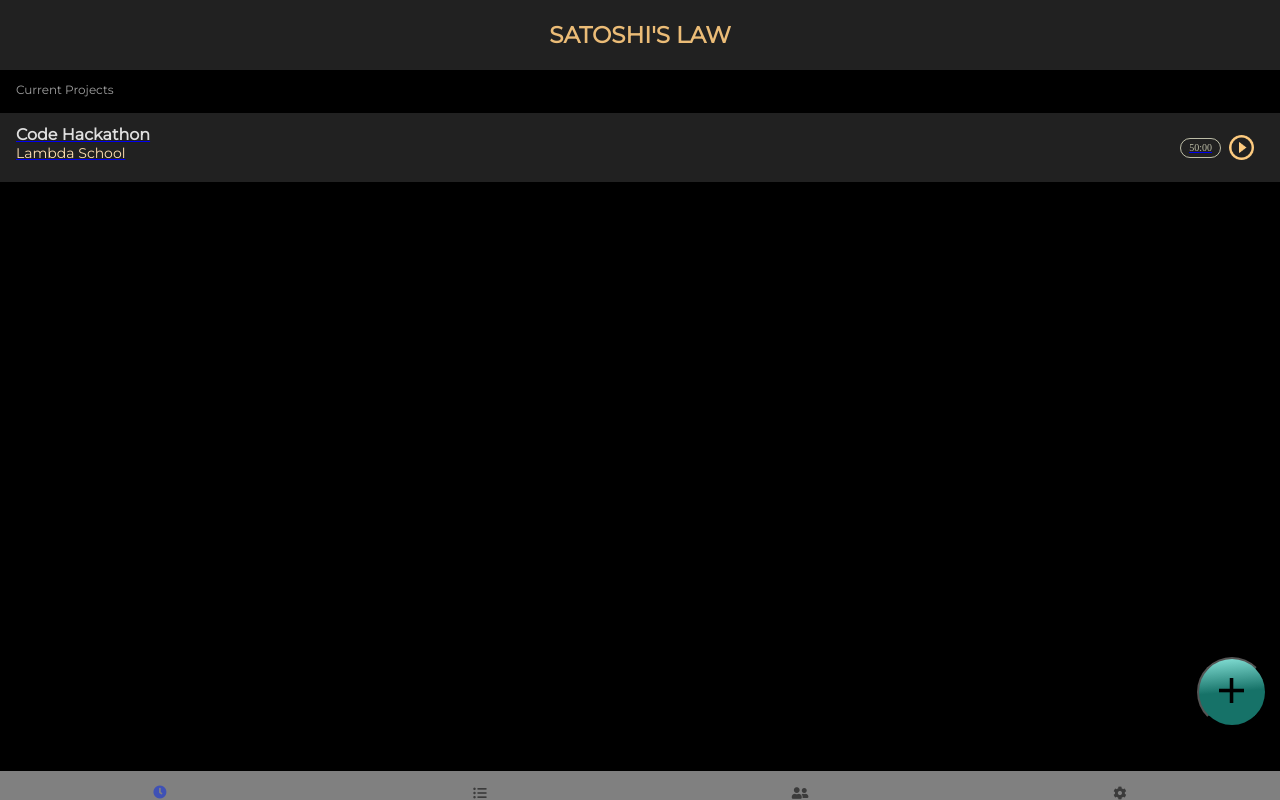
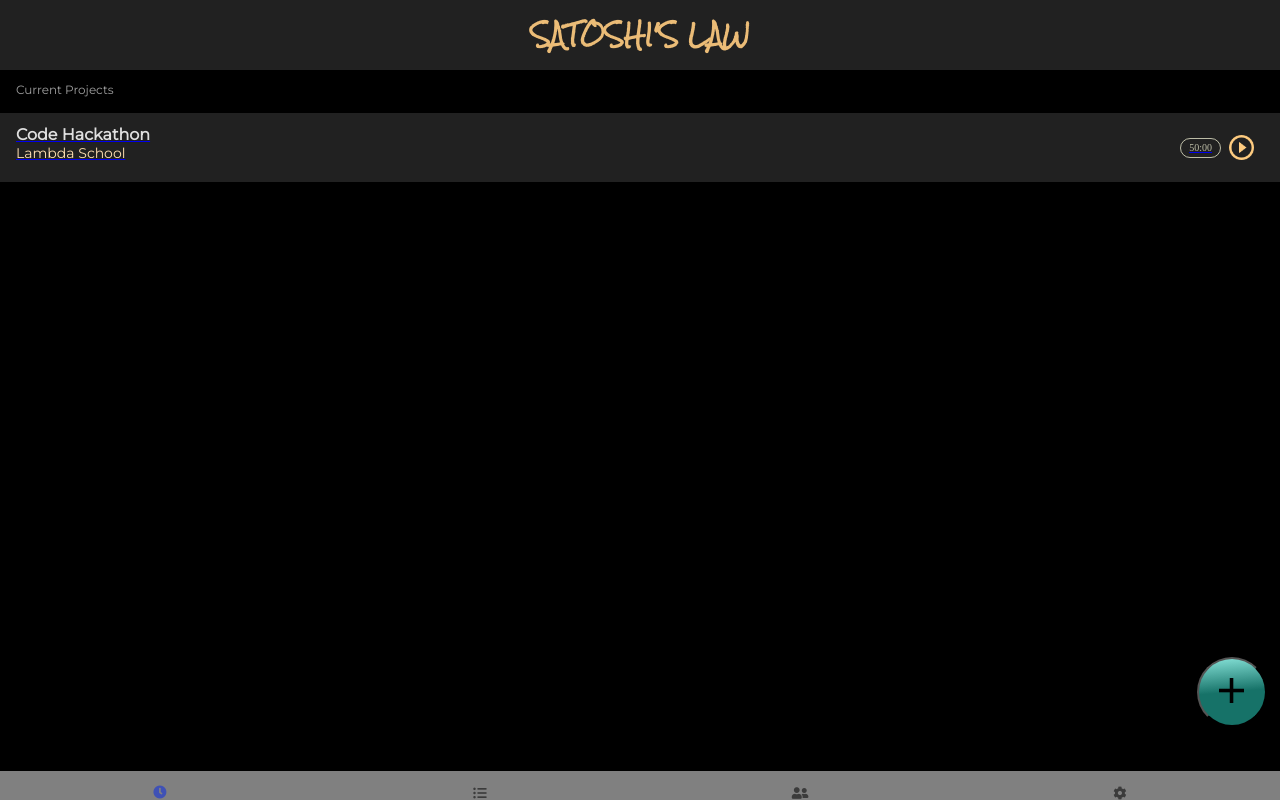
Before and after one commit to satoshi-s-law/frontend, a React (Create React App) app: page / in a window 1280 px wide. Built offline with nearby package versions, Linux system fonts and the light colour scheme.

Commit message:
updated font title to match Kayla's design

```diff
--- a/public/index.html
+++ b/public/index.html
@@ -13,6 +13,7 @@
     <link rel="manifest" href="%PUBLIC_URL%/manifest.json" />
     <script src="https://kit.fontawesome.com/e504204110.js"></script>
     <link href="https://fonts.googleapis.com/css?family=Montserrat&display=swap" rel="stylesheet">
+    <link href="https://fonts.googleapis.com/css?family=Rock+Salt&display=swap" rel="stylesheet">
     <!--
       Notice the use of %PUBLIC_URL% in the tags above.
       It will be replaced with the URL of the `public` folder during the build.
--- a/src/components/navigation/navigation.jsx
+++ b/src/components/navigation/navigation.jsx
@@ -10,7 +10,7 @@
     height: 70px;
     span {
         color: #ebbc77;
-        font-family: 'Montserrat', sans-serif;
+        font-family: 'Rock Salt', sans-serif;
         font-size: 2.3rem;
         font-weight: 900;
         text-align: center;
```
Also changed, not shown: src/components/NewProjectForm/ProjectForm.jsx (line endings or trailing spaces).
